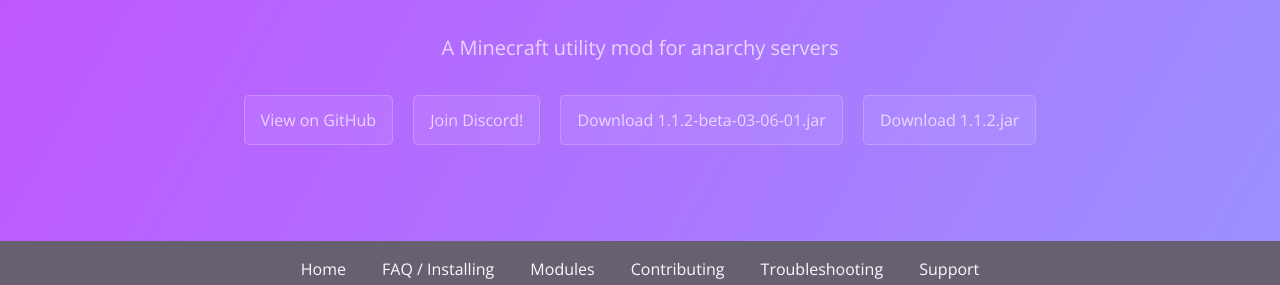
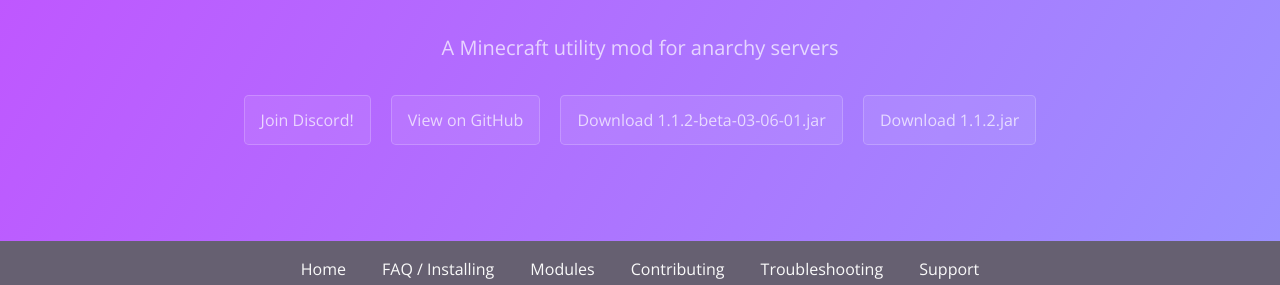
Before and after one commit to kami-blue/website, a Jekyll site: the page built from docs/index.md, in a window 1280 px wide. Shown: the part 142-427 px from the top of the page. Built offline with Jekyll 4.4.1, drawn with Linux system fonts in a browser that asks for light colours.

Commit message:
have discord visible on mobile

```diff
--- a/docs/_layouts/default.html
+++ b/docs/_layouts/default.html
@@ -26,8 +26,8 @@
     <header class="page-header" role="banner">
       <h1 class="project-name">{{ page.title | default: site.title | default: site.github.repository_name }}</h1>
       <h2 class="project-tagline">{{ page.description | default: site.description | default: site.github.project_tagline }}</h2>
+      <a href="{{ site.discord_url }}" class="btn">Join Discord!</a>
       <a href="{{ site.github.repository_url }}" class="btn">View on GitHub</a>
-      <a href="{{ site.discord_url }}" class="btn">Join Discord!</a>
       <a href="{{ site.github.beta_jar_url }}" class="btn">Download {{ site.github.beta_jar_name }}.jar</a>
       <a href="{{ site.github.jar_url }}" class="btn">Download {{ site.github.jar_name }}.jar</a>
     </header>
```
